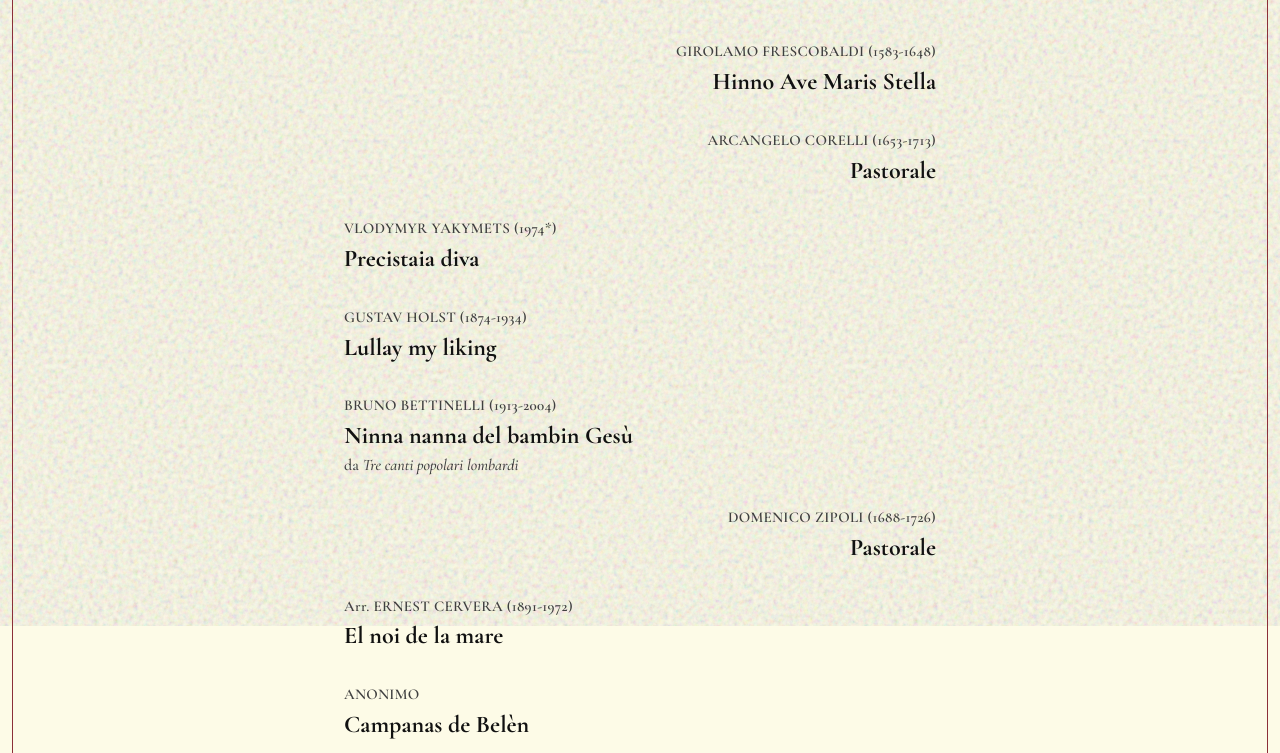
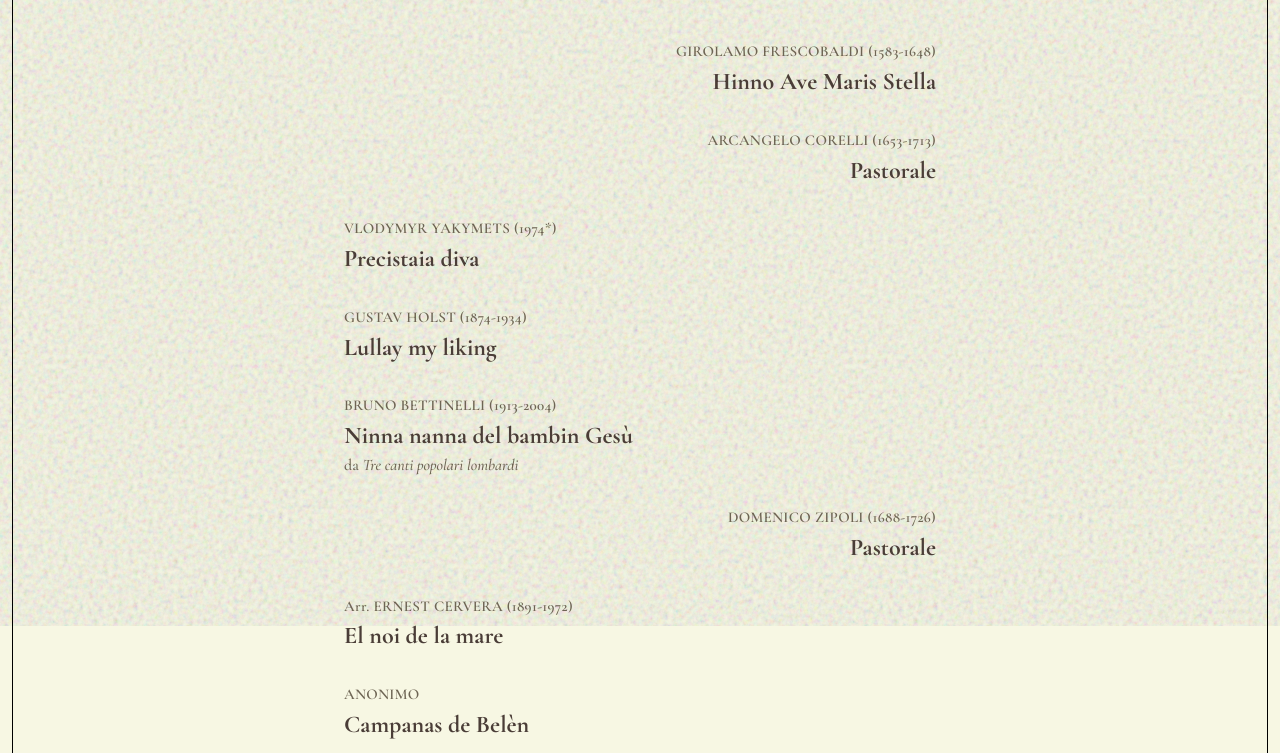
Before and after one commit to HermannEnsemble/Natale2026, a plain HTML site: page index.html in a window 1280 px wide. Shown: the part 174-927 px from the top of the page. Drawn offline with nearby package versions, Linux system fonts and the light colour scheme.

Commit message:
cambio colori

```diff
--- a/index.html
+++ b/index.html
@@ -15,10 +15,10 @@
   <style>
     :root {
       color-scheme: light;
-      --bg: #FDFBE7;
-      --ink: #111;
-      --muted: #3f3f3f;
-      --accent: #8C2F39;
+      --bg: #f7f7e3;
+      --ink: #4a3d37;
+      --muted: #6d6453;
+      --accent: #000;
       box-sizing: border-box;
       padding-top: env(safe-area-inset-top, 0px);
       padding-bottom: env(safe-area-inset-bottom, 0px);
```
